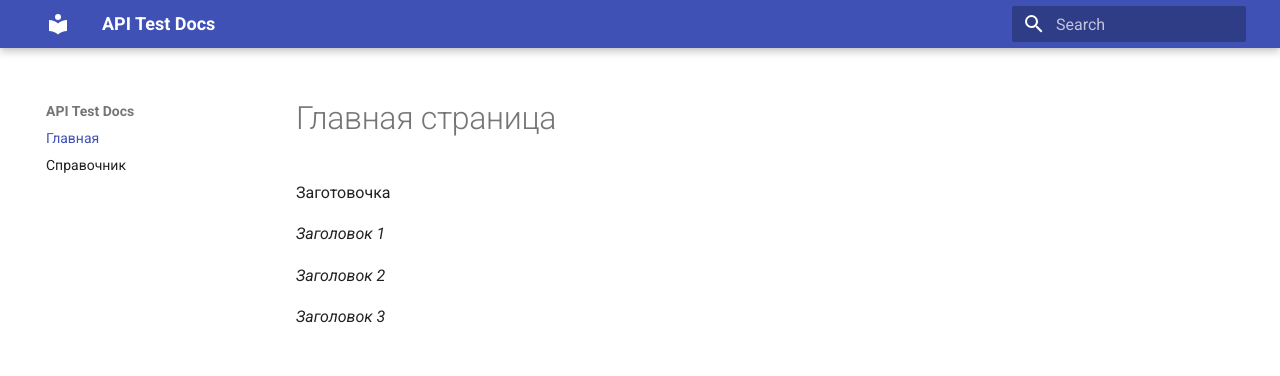
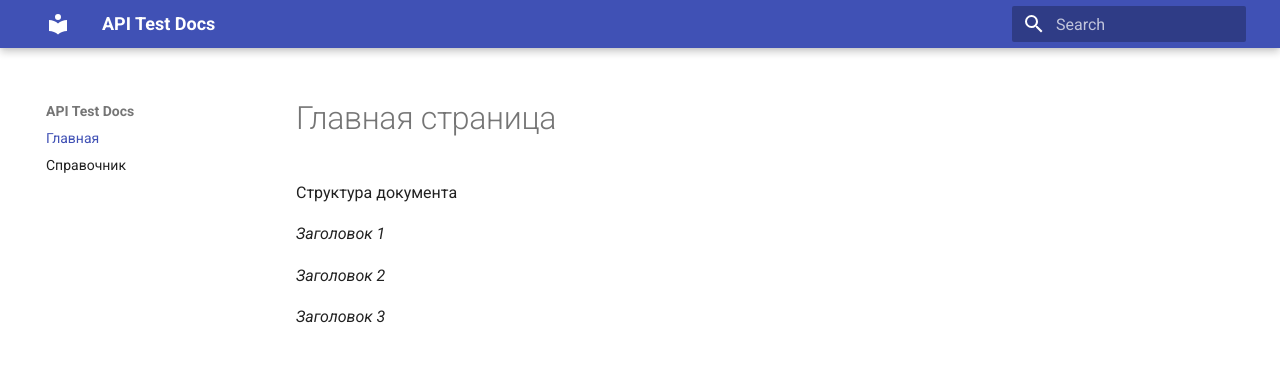
Before and after one commit to ElenaSmol/test-april2025, an MkDocs documentation site: the page built from docs/index.md, in a window 1280 px wide. Shown: the top 376 px of the page. Built offline with MkDocs 1.6.1 and Material for MkDocs 9.7.7, drawn with Linux system fonts in a browser that asks for light colours.

Commit message:
Commit third

```diff
--- a/docs/index.md
+++ b/docs/index.md
@@ -1,6 +1,6 @@
 # Главная страница
 
-Заготовочка
+Структура документа
 
 *Заголовок 1*
 
```
Also changed, not shown: docs/Справочник API.md (+2 -0 lines).
